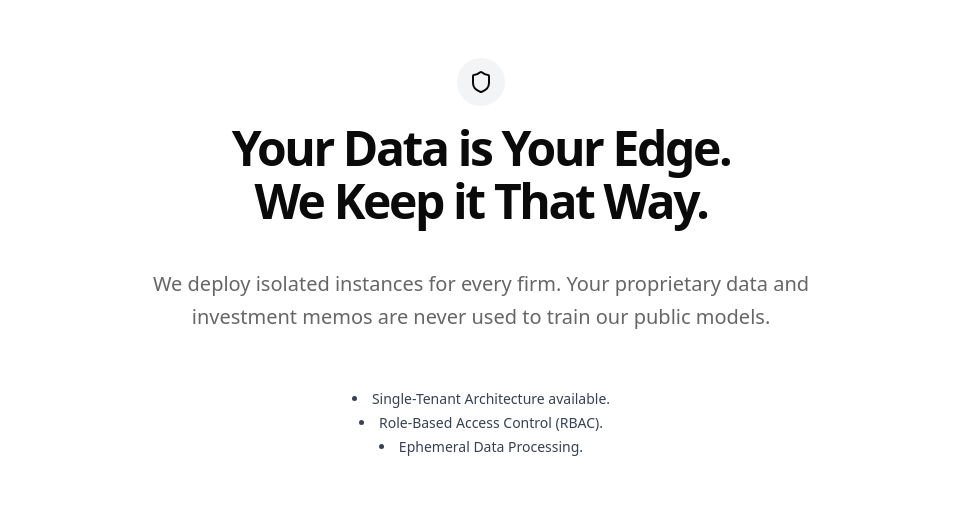
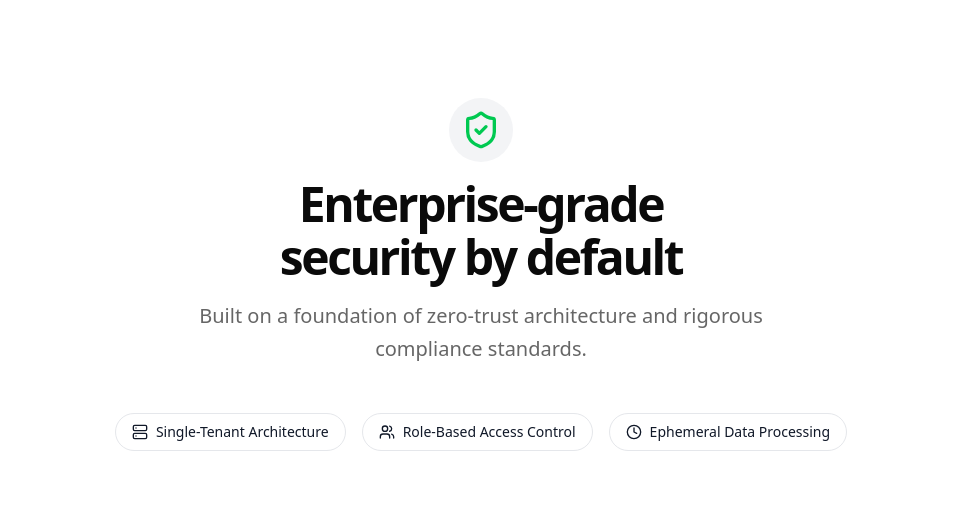
Before and after one commit to Mayureshsamkhya/samkhyablackwhite, a Next.js app: page / in a window 1280 px wide. Shown: the part 4941-5448 px from the top of the page, without its empty margins (159-1120 px from the left). Built offline with nearby package versions, Linux system fonts and the light colour scheme.

Commit message:
new component change by abhishek

```diff
--- a/components/landing/footer-section.tsx
+++ b/components/landing/footer-section.tsx
@@ -1,33 +1,40 @@
 "use client";
 
 import { motion } from "framer-motion";
-import { Shield, ArrowRight } from "lucide-react";
+import { Shield, ArrowRight, Server, Users, Clock, ShieldCheck } from "lucide-react";
 
 export function FooterSection() {
     return (
-        <footer className="w-full   text-obsidian  transition-colors duration-300  border-gray-200 ">
+        <footer className="w-full md:mt-10  text-obsidian  transition-colors duration-300  border-gray-200 ">
             {/* Security Section */}
             <div className=" border-gray-200">
                 <div className="mx-auto max-w-7xl px-6 py-16 flex flex-col items-center justify-center text-center gap-8">
                     <div className="flex flex-col items-center justify-center gap-4 max-w-3xl">
                         <div className="p-3 bg-gray-100 rounded-full">
-                            <Shield className="h-6 w-6 text-obsidian" />
+                            <ShieldCheck  className="h-10 w-10 text-green-500" />
+                            {/* <Shield className="h-6 w-6 text-obsidian" /> */}
                         </div>
 
-                        <h2 className="text-3xl md:text-5xl font-bold tracking-tighter leading-[1.1] mb-6 text-balance text-[#0A0A0A] dark:text-white">
-                            Your Data is Your Edge. <br />We Keep it That Way.
+                        <h2 className="text-3xl md:text-5xl font-bold tracking-tighter leading-[1.1] text-balance text-[#0A0A0A] dark:text-white">
+                            Enterprise-grade security by default
                         </h2>
-
-                        <p className="text-xl text-[#666666] dark:text-gray-400 max-w-2xl mx-auto leading-relaxed mb-10">
-                            We deploy isolated instances for every firm. Your proprietary data and investment memos
-                            are never used to train our public models.
+                        <p className="text-xl text-[#666666] dark:text-gray-400 max-w-2xl mx-auto leading-relaxed">
+                            Built on a foundation of zero-trust architecture and rigorous compliance standards.
                         </p>
-
-                        <ul className="list-disc list-inside text-gray-700 text-sm space-y-1">
-                            <li>Single-Tenant Architecture available.</li>
-                            <li>Role-Based Access Control (RBAC).</li>
-                            <li>Ephemeral Data Processing.</li>
-                        </ul>
+                        <div className="flex flex-col md:flex-row items-center justify-center gap-4 mt-8">
+                            <div className="flex items-center gap-2 border border-gray-200 rounded-full px-4 py-2 text-sm text-gray-900">
+                                <Server className="h-4 w-4" />
+                                <span>Single-Tenant Architecture</span>
+                            </div>
+                            <div className="flex items-center gap-2 border border-gray-200 rounded-full px-4 py-2 text-sm text-gray-900">
+                                <Users className="h-4 w-4" />
+                                <span>Role-Based Access Control</span>
+                            </div>
+                            <div className="flex items-center gap-2 border border-gray-200 rounded-full px-4 py-2 text-sm text-gray-900">
+                                <Clock className="h-4 w-4" />
+                                <span>Ephemeral Data Processing</span>
+                            </div>
+                        </div>
                     </div>
                 </div>
             </div>
```
